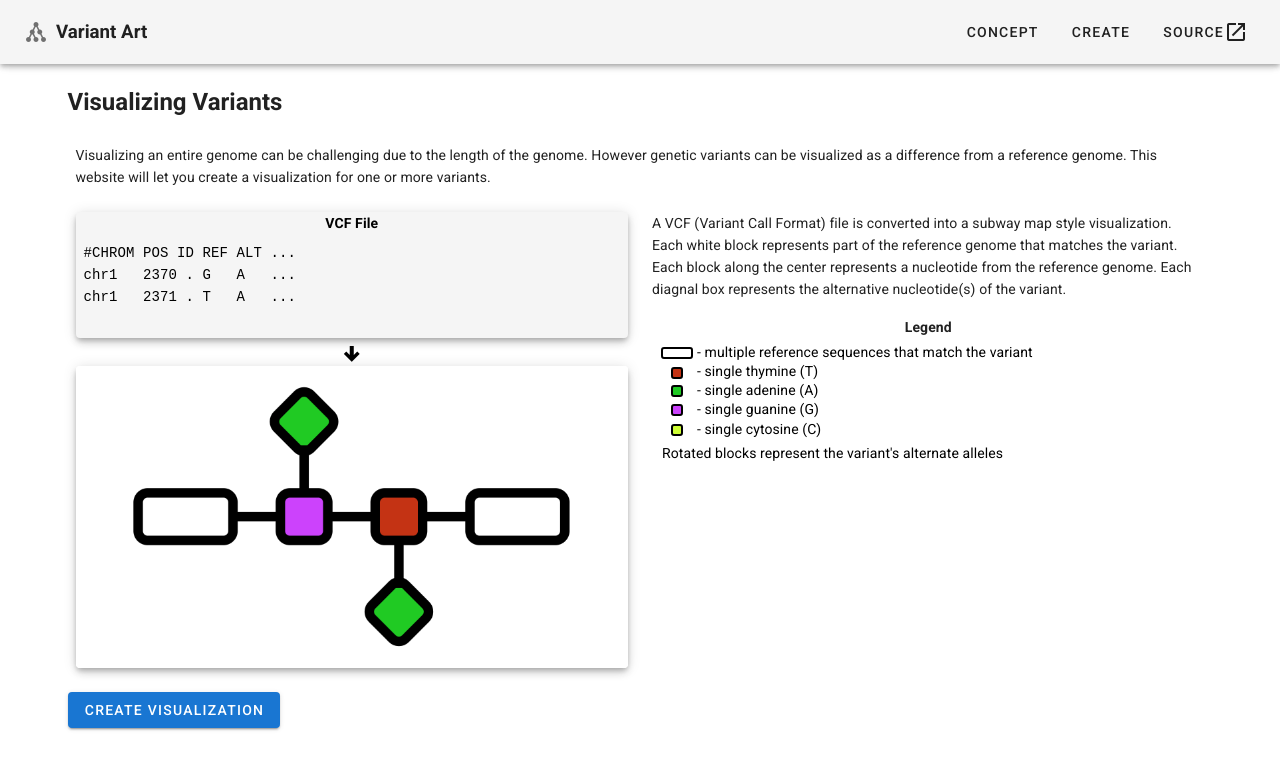
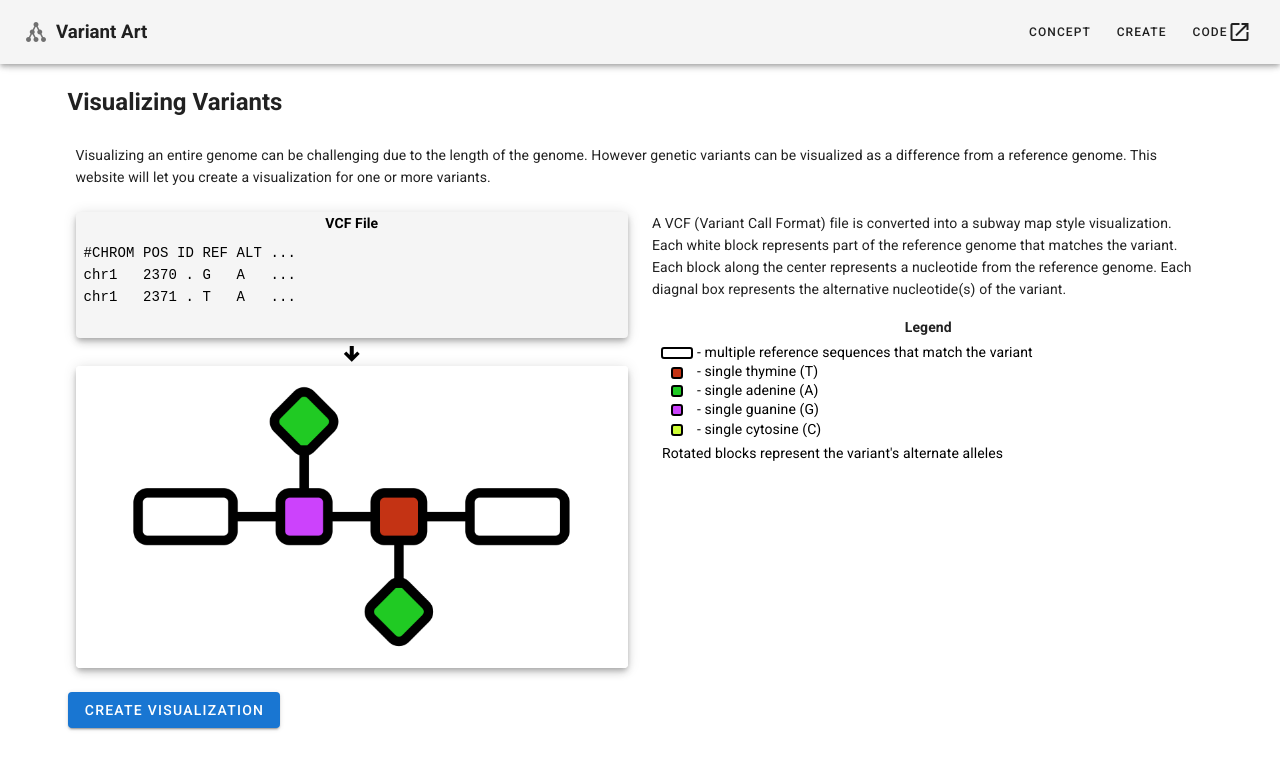
Before and after one commit to johnbradley/variant-art, a Vue app: page / in a window 1280 px wide. Shown: the top 770 px of the page. Built offline with nearby package versions, Linux system fonts and the light colour scheme.

Commit message:
Smaller nav buttons

```diff
--- a/src/App.vue
+++ b/src/App.vue
@@ -5,17 +5,18 @@
       <h3>Variant Art</h3>
       <v-spacer></v-spacer>
       <router-link to="/">
-        <v-btn text> Concept </v-btn>
+        <v-btn small text> Concept </v-btn>
       </router-link>
       <router-link to="/Create">
-        <v-btn text> Create </v-btn>
+        <v-btn small text> Create </v-btn>
       </router-link>
       <v-btn
+        small
         href="https://github.com/johnbradley/variant-art"
         target="_blank"
         text
       >
-        Source
+        Code
         <v-icon>mdi-open-in-new</v-icon>
       </v-btn>
     </v-app-bar>
```
